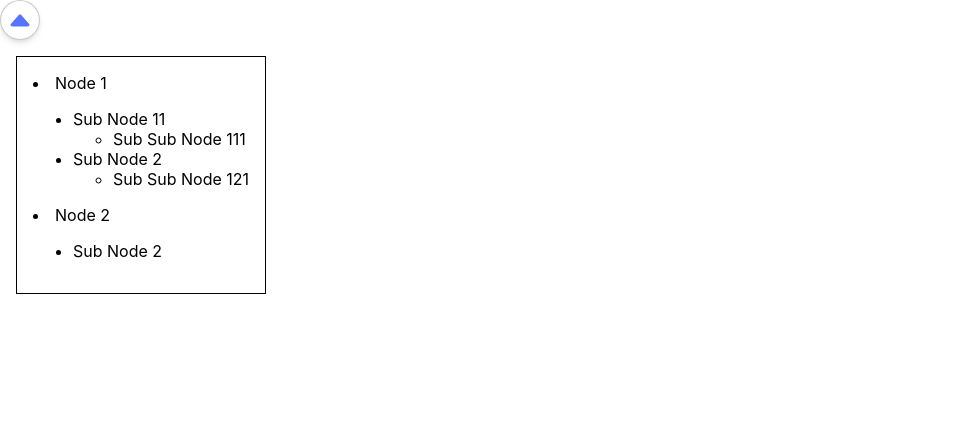
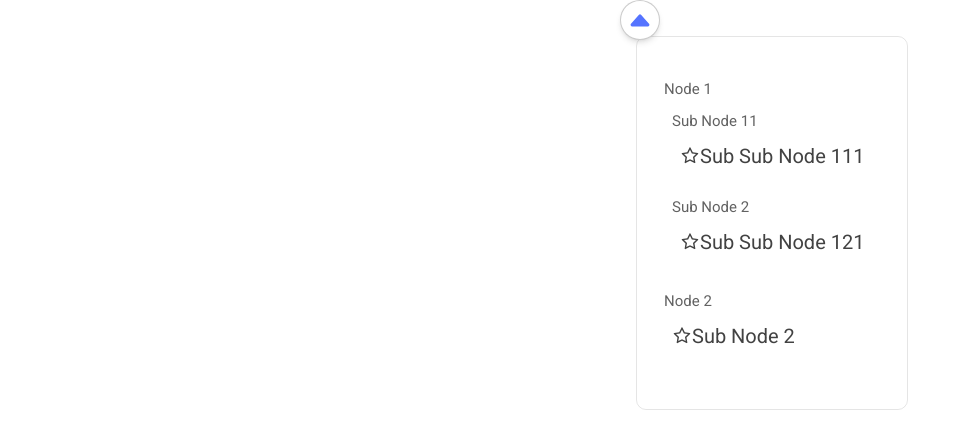
Before and after one commit to pj-mathematician/image-password, a React (Vite) app: page / in a window 1280 px wide. Shown: the top 448 px of the page, without its empty margins (0-971 px from the left). Built offline with nearby package versions, Linux system fonts and the light colour scheme.

Commit message:
dropdown done

```diff
--- a/index.html
+++ b/index.html
@@ -4,7 +4,13 @@
     <meta charset="UTF-8" />
     <link rel="icon" type="image/svg+xml" href="/src/favicon.svg" />
     <meta name="viewport" content="width=device-width, initial-scale=1.0" />
-    <title>Vite App</title>
+    <title>My App</title>
+    <link rel="preconnect" href="https://fonts.googleapis.com" />
+    <link rel="preconnect" href="https://fonts.gstatic.com" crossorigin />
+    <link
+      href="https://fonts.googleapis.com/css2?family=Roboto:wght@300;400&display=swap"
+      rel="stylesheet"
+    />
   </head>
   <body>
     <div id="root"></div>
--- a/src/App.jsx
+++ b/src/App.jsx
@@ -46,7 +46,10 @@ const list = [
 
 function App() {
   return (
-    <div>
+    <div style={{
+      display: 'flex',
+      justifyContent: 'center'
+    }}>
       {/* <Dropdown /> */}
       <Select list={list}/>
     </div>
--- a/src/components/Dropdown/Dropdown.jsx
+++ b/src/components/Dropdown/Dropdown.jsx
@@ -1,37 +1,77 @@
 import React from "react";
+
+import { BsCheck } from "react-icons/bs";
+import { AiOutlineStar, AiFillStar } from "react-icons/ai";
+
 import styles from "./Dropdown.module.css";
 
-export const Dropdown = ({ list, setSelectedNode }) => {
+export const Dropdown = ({ list, setSelectedNode, selectedNode }) => {
   return (
     <div className={styles.dropdown}>
+      <ul >
         {list.map((node) => {
           return (
             <TreeNode
               key={node.id}
               node={node}
               setSelectedNode={setSelectedNode}
+              selectedNode={selectedNode}
             />
           );
         })}
+      </ul>
+      {selectedNode !== null ? (
+        <div className={styles.selectionButtons}>
+          {/* <button className={styles.checkButton}>
+            <BsCheck />
+          </button> */}
+          <button
+            onClick={() => {
+              setSelectedNode(null);
+            }}
+          >
+            Clear Selection
+          </button>
+        </div>
+      ) : (
+        ""
+      )}
     </div>
   );
 };
 
-const TreeNode = ({ node, setSelectedNode }) => {
+const TreeNode = ({ node, setSelectedNode, selectedNode }) => {
   const hasChildren = node.children.length !== 0;
+  const isCurrentNode = selectedNode?.id === node.id
 
   const handleClick = () => {
     if (!hasChildren) setSelectedNode(node);
   };
-  console.log(setSelectedNode)
 
   return (
-    <li onClick={handleClick}>
+    <li
+      onClick={handleClick}
+      className={isCurrentNode ? styles.selected : ""}
+      style= {{
+        color: !hasChildren && '#424242',
+        fontSize: hasChildren ? '15px' : '20px'
+      }}
+    >
+      <div>
+        {!hasChildren && (isCurrentNode ?  <AiFillStar /> : <AiOutlineStar /> )}
         {node?.name}
+      </div>
       <ul>
         {hasChildren &&
           node.children.map((subNode) => {
-            return <TreeNode key={subNode.id} node={subNode} />;
+            return (
+              <TreeNode
+                key={subNode.id}
+                node={subNode}
+                selectedNode={selectedNode}
+                setSelectedNode={setSelectedNode}
+              />
+            );
           })}
       </ul>
     </li>
--- a/src/components/Dropdown/Dropdown.module.css
+++ b/src/components/Dropdown/Dropdown.module.css
@@ -1,6 +1,67 @@
+:root {
+  --size: 40px;
+  --primary-color: rgb(85, 116, 255);
+  --bg-color: rgb(255, 255, 255);
+}
+
 .dropdown {
-    border: 1px solid black;
-    padding: 1rem;
-    margin: 1rem;
-    width: fit-content;
+  border: 1px solid rgb(0, 0, 0, 0.1);
+  border-radius: 10px;
+  padding: 1rem;
+  margin: 1rem;
+  width: max-content;
+  position: absolute;
+  top: calc(var(--size) / 2);
+  left:0;
+  z-index: -1;
 }
+
+.selected {
+  /* background-color: lightblue; */
+  color: var(--primary-color) !important;
+}
+
+ul {
+  list-style: none;
+  color: rgb(98, 98, 98);
+  padding: 5px;
+}
+
+li {
+  font-size: 15px;
+  font-family: "Roboto", sans-serif;
+  padding: 3px;
+}
+
+li > div {
+  display: flex;
+  align-items: center;
+  padding: 3px;
+}
+
+.selectionButtons {
+  display: flex;
+  justify-content: center;
+  align-items: center;
+}
+
+.selectionButtons button {
+  height: 35px;
+  border: none;
+  /* color: rgb(98, 98, 98); */
+  color: #212121;
+  border-radius: 10px;
+  padding: 10px;
+  display: flex;
+  justify-content: center;
+  font-size: 20px;
+  align-items: center;
+  transition: all 0.1s;
+}
+
+.selectionButtons button:focus {
+  filter: brightness(0.8);
+}
+/* .checkButton {
+    background-color: green;
+} */
--- a/src/components/Select/Select.jsx
+++ b/src/components/Select/Select.jsx
@@ -1,7 +1,7 @@
-import { BsCaretDownFill, BsCaretUpFill } from "react-icons/bs";
+import { BsCaretDownFill } from "react-icons/bs";
 import styles from "./Select.module.css";
 
-import { useState, useEffect } from "react";
+import { useState } from "react";
 import Dropdown from "../Dropdown";
 
 function Select({ list }) {
@@ -13,12 +13,9 @@ function Select({ list }) {
     setOpen((prev) => !prev);
   };
 
-  useEffect(() => {
-    console.log(selectedNode)
-  },[selectedNode])
-
   return (
-    <div>
+    <div className={styles.selectGroup}>
+      {selectedNode?.name}
       <button className={styles.button} onClick={handleClick}>
         <BsCaretDownFill
           className={styles.dropdownSvg}
@@ -27,7 +24,13 @@ function Select({ list }) {
           }}
         />
       </button>
-      {!open && <Dropdown list={list} setSelectedNode={setSelectedNode} />}
+      {!open && (
+        <Dropdown
+          list={list}
+          selectedNode={selectedNode}
+          setSelectedNode={setSelectedNode}
+        />
+      )}
     </div>
   );
 }
--- a/src/components/Select/Select.module.css
+++ b/src/components/Select/Select.module.css
@@ -8,6 +8,7 @@
   color: var(--primary-color);
   font-weight: bold;
   transition: all 0.3s;
+  /* margin-left: 10px; */
 }
 
 .button {
@@ -28,3 +29,9 @@
 .button:active {
   filter: brightness(0.8);
 }
+
+
+
+.selectGroup {
+  position: relative;
+}
```
Lines whose indentation alone changed are shown as unchanged.
